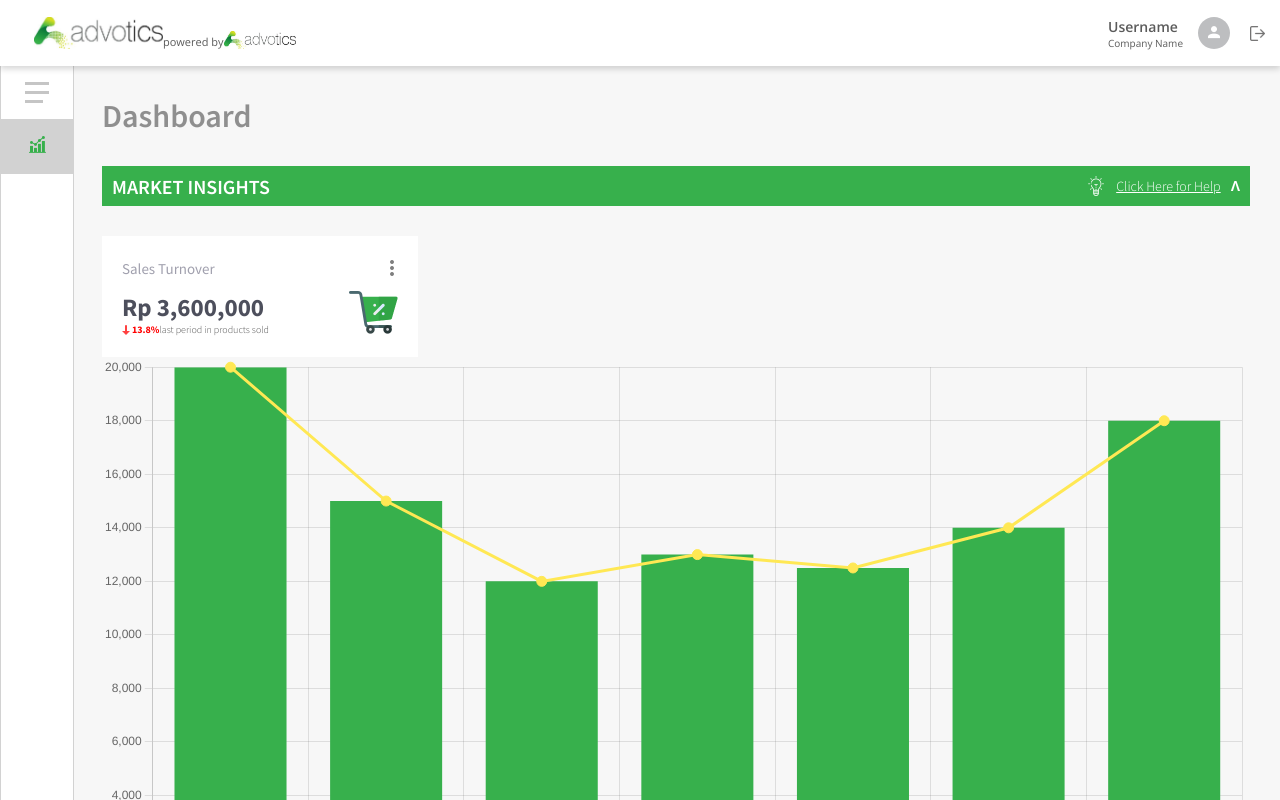
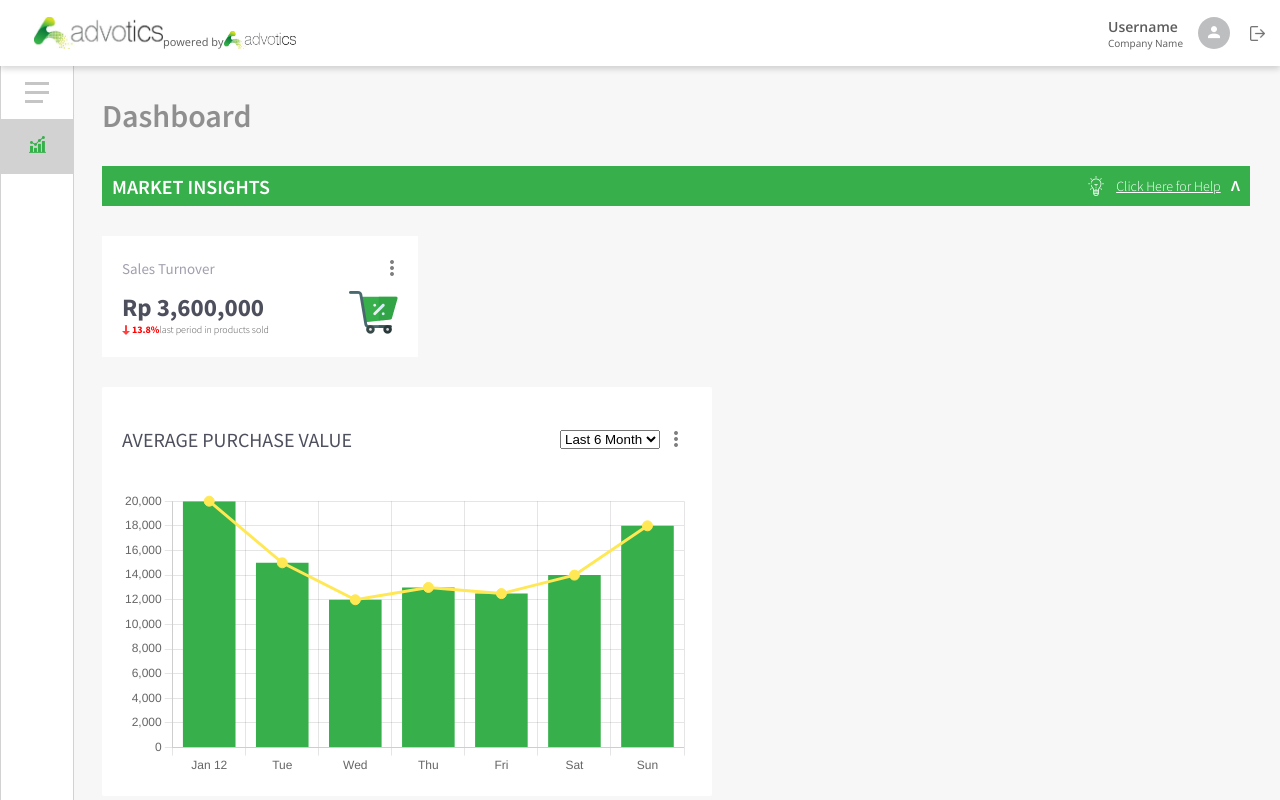
Before and after one commit to iqbalmnaufal/advotics-dashboard, a React (Create React App) app: page / in a window 1280 px wide. Shown: the top 800 px of the page. Built offline with nearby package versions, Linux system fonts and the light colour scheme.

Commit message:
add chart container

```diff
--- /dev/null
+++ b/src/components/Main/ChartContainer.js
@@ -0,0 +1,25 @@
+import PurchaseValue from "./PurchaseValue";
+
+import IconMore from "../../assets/IconMore.png";
+
+import classes from "./ChartContainer.module.css";
+
+const ChartContainer = () => {
+  return (
+    <div className={classes.chartContainer}>
+      <div className={classes.header}>
+        <h2 className={classes.title}>AVERAGE PURCHASE VALUE</h2>
+        <div className={classes.selectContainer}>
+          <select className={classes.select}>
+            <option className={classes.option}>Last 6 Month</option>
+            <option className={classes.option}>Last Year</option>
+          </select>
+          <img className={classes.iconMore} src={IconMore} alt="Icon More" />
+        </div>
+      </div>
+      <PurchaseValue />
+    </div>
+  );
+};
+
+export default ChartContainer;
--- /dev/null
+++ b/src/components/Main/ChartContainer.module.css
@@ -0,0 +1,44 @@
+@import url("https://fonts.googleapis.com/css2?family=Source+Sans+Pro&display=swap");
+
+.chartContainer {
+  height: auto;
+  width: 570px;
+  background: #ffffff 0% 0% no-repeat padding-box;
+  /* box-shadow: 0px 2px 6px #0000000a;
+  border: 0.5px solid #cdcdcd; */
+  border-radius: 2px;
+  padding: 20px;
+  margin-top: 30px;
+}
+
+.header {
+  display: flex;
+  justify-content: space-between;
+  align-items: center;
+  margin: 20px 0 40px 0;
+}
+
+.title {
+  font: normal normal normal 20px/13px "Source Sans Pro", sans-serif;
+  color: #4d4f5c;
+}
+
+.selectContainer {
+  display: flex;
+  align-items: center;
+  margin: 0 10px;
+}
+
+.select {
+  position: relative;
+}
+
+.select option {
+  padding: 10px;
+}
+
+.iconMore {
+  margin-left: 10px;
+  width: 12px;
+  height: 24px;
+}
--- a/src/components/Main/Main.js
+++ b/src/components/Main/Main.js
@@ -2,7 +2,7 @@ import MarketInsight from "./MarketInsight";
 import SalesTurnover from "./SalesTurnover";
 
 import classes from "./Main.module.css";
-import PurchaseValue from "./PurchaseValue";
+import ChartContainer from "./ChartContainer";
 
 const Main = () => {
   return (
@@ -10,7 +10,7 @@ const Main = () => {
       <h1 className={classes.title}>Dashboard</h1>
       <MarketInsight />
       <SalesTurnover />
-      <PurchaseValue />
+      <ChartContainer />
     </main>
   );
 };
```
Also changed, not shown: src/components/Main/PurchaseValue.module.css (deleted).
